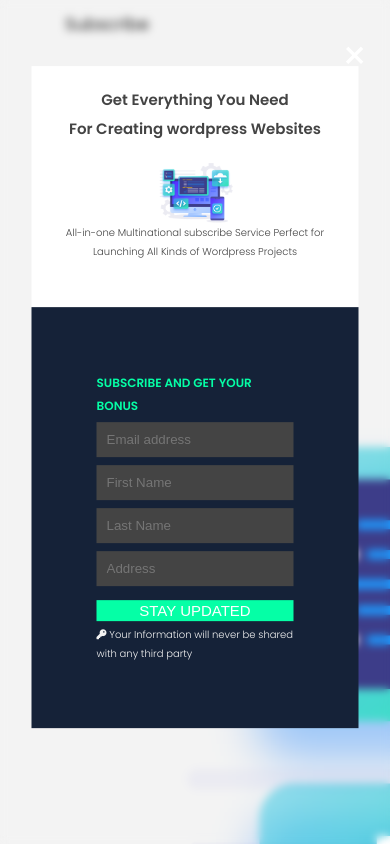
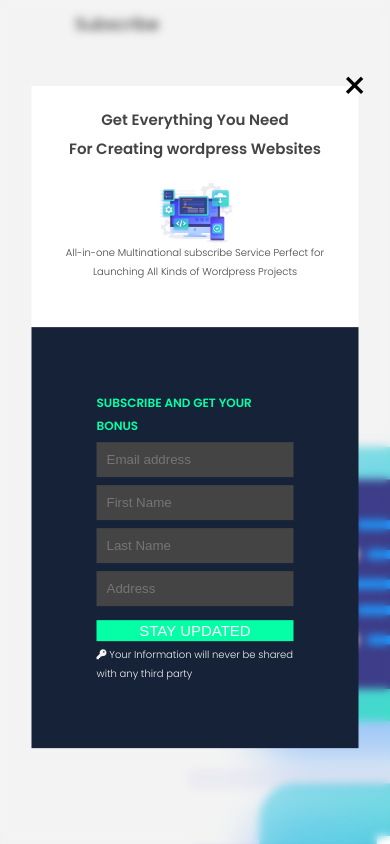
Before and after one commit to ruthcyg/php-forms, a plain HTML site: page index.html in a window 390 px wide. Both pictures are taken after a click on the link "Subscribe". Drawn offline with Linux system fonts and the light colour scheme.

Commit message:
close-button modal

```diff
--- a/style.css
+++ b/style.css
@@ -24,6 +24,10 @@
 
 
   /* GENERAL ELEMENTS */
+  .container{
+    padding:0 1rem;
+  }
+  /*
   .container {
     display: grid;
     grid-template-columns: [container-start] 1fr [center-start] repeat(6, [col-start] minmax(min-content, 16.66667rem) [col-end]) [center-end] 1fr [container-end];
@@ -35,7 +39,7 @@
       grid-template-rows: min-content 100vh repeat(9, min-content);
     }
   }
-
+*/
   .header {
    /* grid-column: container-start / container-end;*/
     position: absolute;
@@ -100,7 +104,7 @@
   z-index: 1000;
   transition: all 0.5s;
   display: flex;
-  grid-template-columns: container-start / container-end;
+
 
 
   }
@@ -253,6 +257,7 @@
    /* grid-template-columns: repeat(auto-fit, minmax(3rem, 1fr));*/
   flex-wrap:wrap;
   padding: 6rem 4rem;
+  margin-top: 2rem;
 
   }
 
@@ -285,7 +290,20 @@
 
 
 }
+.btn--close-modal{
+  font-family: inherit;
+    color:black;
+    position: fixed;
+    top: 0.5rem;
+    right: 3.1rem;
+    margin-top: 2.5rem;
 
+    font-size: 4rem;
+    cursor: pointer;
+    border: none;
+    background: none;
+    z-index: 100;
+}
 }
 
 /*
```
